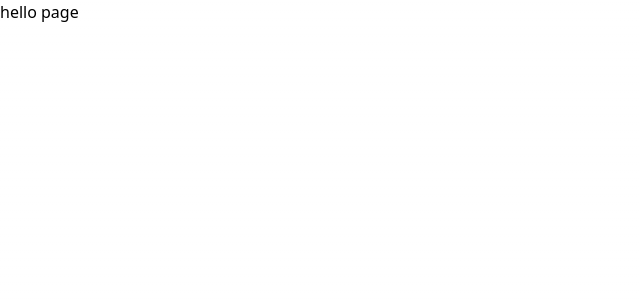
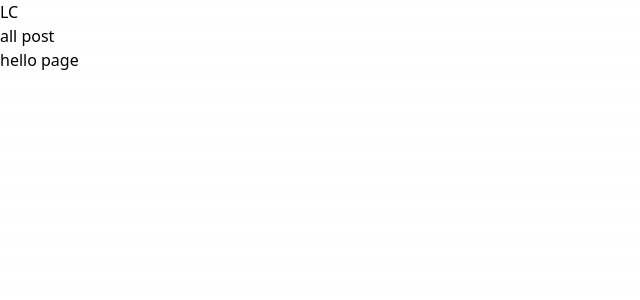
Before and after one commit to Silkiercomet/Luis-Colina-Blog, a Next.js app: page /post in a window 1280 px wide. Shown: the top 300 px of the page, without its empty margins (0-640 px from the left). Built offline with nearby package versions, Linux system fonts and the light colour scheme.

Commit message:
basic navigation created

```diff
--- a/app/layout.tsx
+++ b/app/layout.tsx
@@ -1,3 +1,4 @@
+import Navbar from '@/components/navbar/Navbar'
 import './globals.css'
 import type { Metadata } from 'next'
 
@@ -14,7 +15,10 @@ export default function RootLayout({
 }) {
   return (
     <html lang="en">
-      <body>{children}</body>
+      <body>
+        <Navbar />
+        {children}
+      </body>
     </html>
   )
 }
--- a/app/page.tsx
+++ b/app/page.tsx
@@ -6,14 +6,19 @@ export default async function Home() {
   console.log(post)
   return (
     <main className="flex min-h-screen flex-col items-center justify-between p-24 ">
+      <Link href={`./post/${post.slug}`}>
+      <div>
       <h1>{post.title}</h1>
       <p>{post.name}</p>
+      </div>
+      </Link>
     </main>
   )
 }
 
 async function getData() {
   try{
+    // we need to take the [0] from the query to bring the whole array of post
     const res = await client.fetch(`*[_type == "post"][0]{title, "name": author->name, "categories": categories[]->title,"slug": slug.current}`)
     return res
   }catch (err){
--- /dev/null
+++ b/components/navbar/Navbar.tsx
@@ -0,0 +1,14 @@
+import Link from "next/link"
+
+const Navbar = () => {
+  return (
+    <nav>
+        <Link href="./">LC</Link>
+        <ul>
+            <li><Link href="./post">all post</Link></li>
+        </ul>
+    </nav>
+  )
+}
+
+export default Navbar
```
